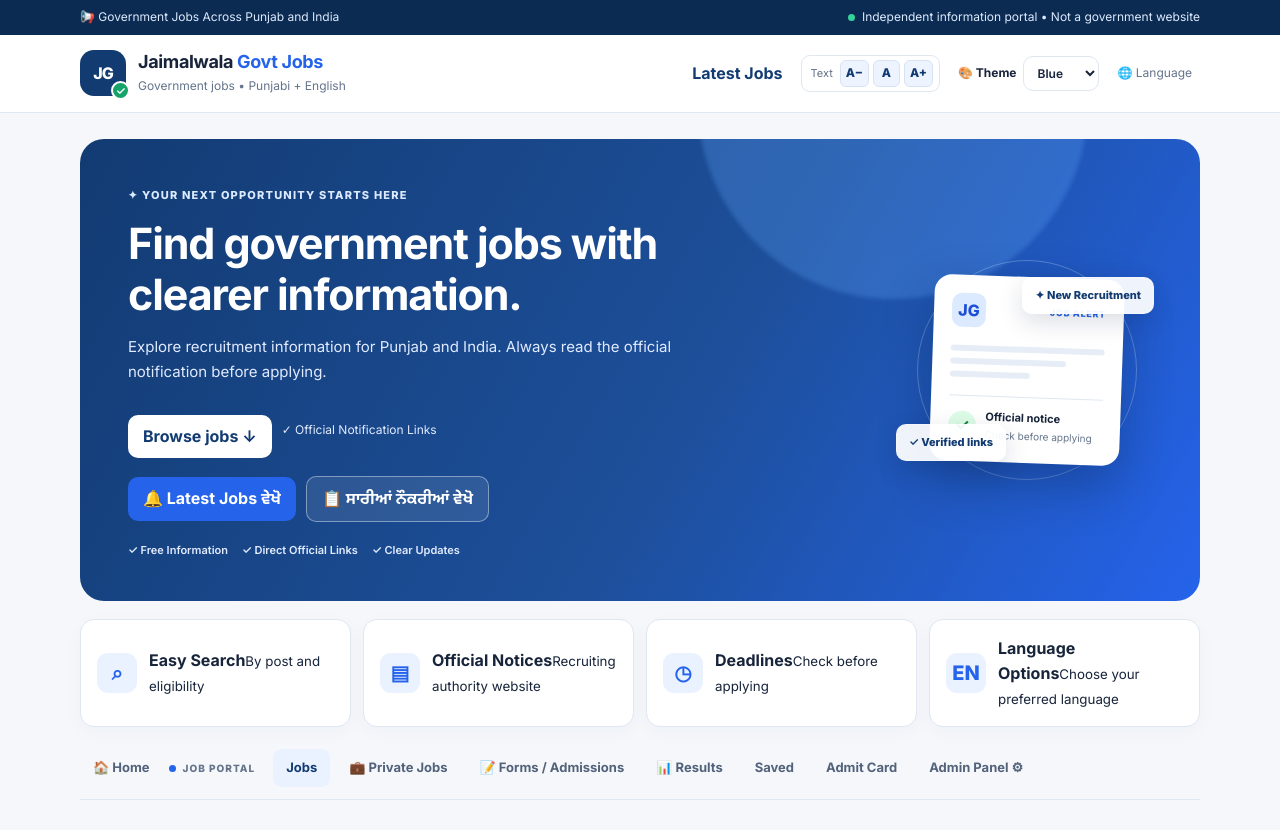
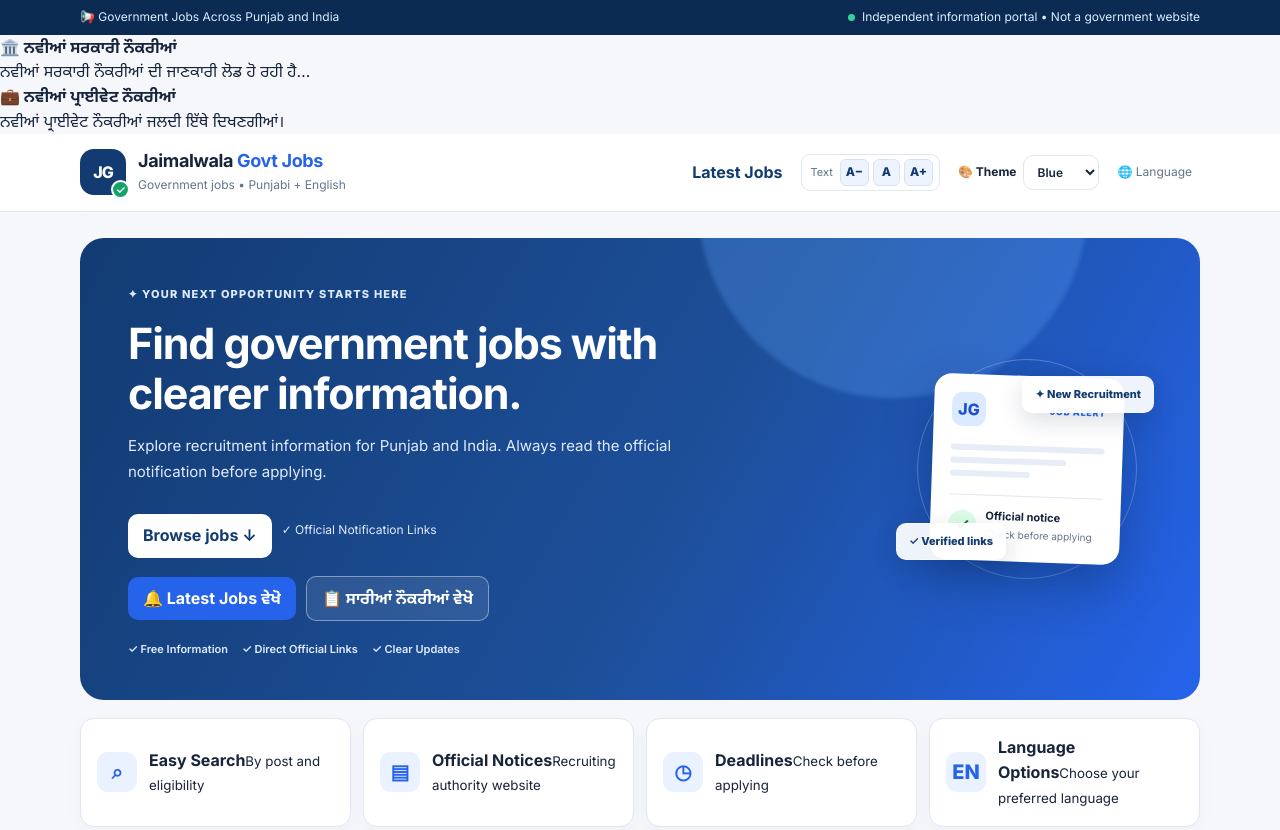
Before and after one commit to Jagmeet05911/jaimalwalagovtjobs, a plain HTML site: page index.html in a window 1280 px wide. Shown: the top 830 px of the page. Drawn offline with Linux system fonts and the light colour scheme; no server answers.

Commit message:
Add two-row latest government and private jobs ticker

```diff
--- a/index.html
+++ b/index.html
@@ -15,6 +15,16 @@
 </head>
 <body>
   <div class="topline"><div class="topline-inner"><span>📢 <span id="toplineText">Government Jobs Across Punjab and India</span></span><span class="topline-right"><span class="live-dot"></span> Independent information portal • Not a government website</span></div></div>
+  <section class="job-ticker" aria-label="Latest government and private job updates">
+    <div class="ticker-row ticker-government">
+      <strong class="ticker-label">🏛️ ਨਵੀਆਂ ਸਰਕਾਰੀ ਨੌਕਰੀਆਂ</strong>
+      <div class="ticker-window"><div id="governmentTickerTrack" class="ticker-track"><span class="ticker-empty">ਨਵੀਆਂ ਸਰਕਾਰੀ ਨੌਕਰੀਆਂ ਦੀ ਜਾਣਕਾਰੀ ਲੋਡ ਹੋ ਰਹੀ ਹੈ…</span></div></div>
+    </div>
+    <div class="ticker-row ticker-private">
+      <strong class="ticker-label">💼 ਨਵੀਆਂ ਪ੍ਰਾਈਵੇਟ ਨੌਕਰੀਆਂ</strong>
+      <div class="ticker-window"><div id="privateTickerTrack" class="ticker-track"><span class="ticker-empty">ਨਵੀਆਂ ਪ੍ਰਾਈਵੇਟ ਨੌਕਰੀਆਂ ਜਲਦੀ ਇੱਥੇ ਦਿਖਣਗੀਆਂ।</span></div></div>
+    </div>
+  </section>
   <section id="festivalGreeting" class="festival-greeting" aria-label="Festival greetings" hidden>
     <div class="festival-lights" aria-hidden="true"><span>●</span><span>●</span><span>●</span><span>●</span><span>●</span><span>●</span><span>●</span><span>●</span><span>●</span></div>
     <div class="festival-lamps" aria-hidden="true">🪔 ✨ 💡 🪔</div>
```
